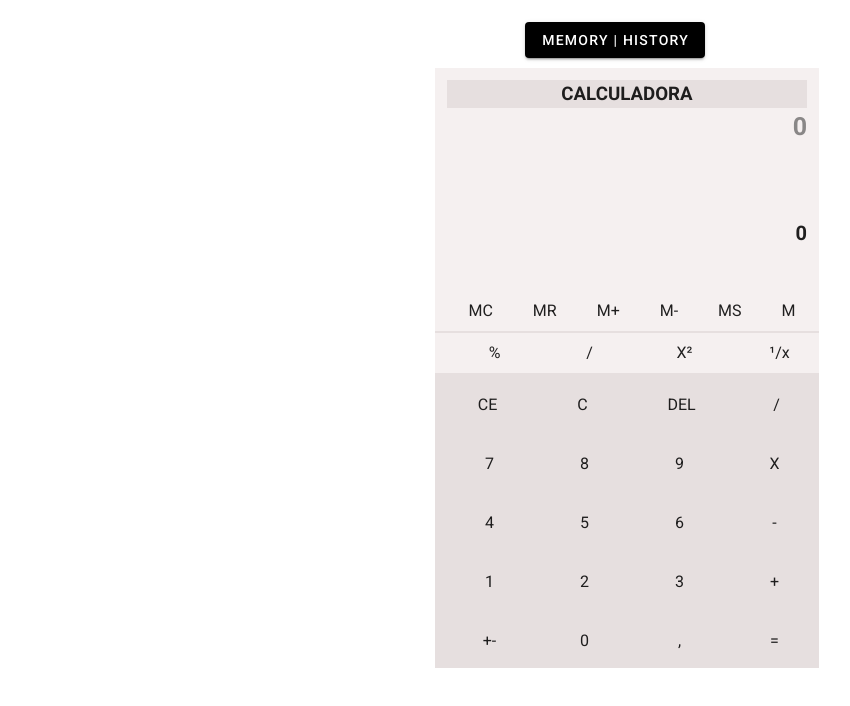
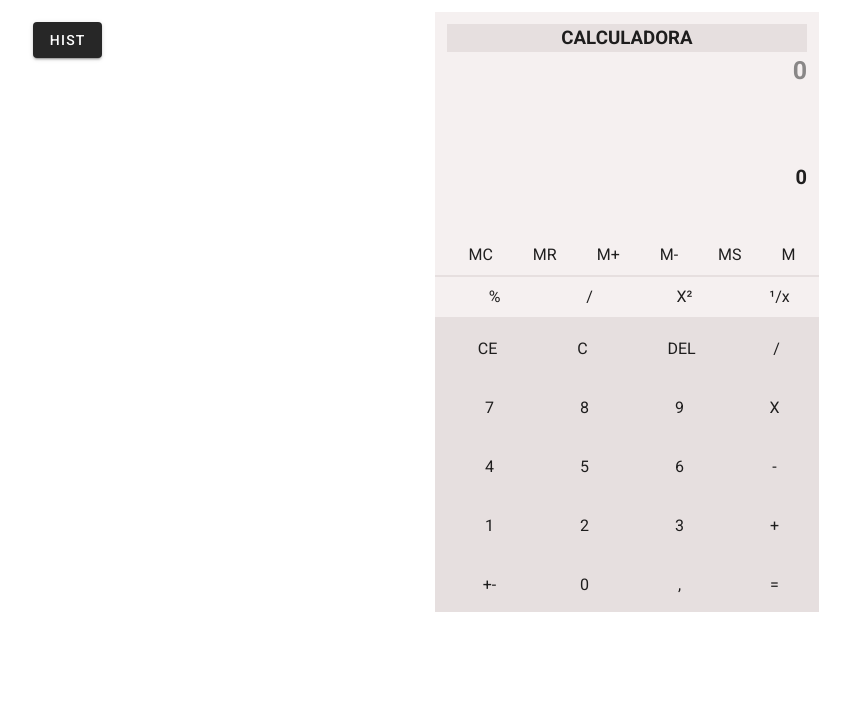
Before and after one commit to GustavoMKarnopp/Calculadora, a Vue app: page / in a window 1280 px wide. Shown: the top 706 px of the page, without its empty margins (25-875 px from the left). Built offline with nearby package versions, Linux system fonts and the light colour scheme.

Commit message:
Estilizando o navegation History

```diff
--- a/src/components/AppCalculadora.vue
+++ b/src/components/AppCalculadora.vue
@@ -1,12 +1,11 @@
 <template>
       <v-col class="text-center" cols="12">
        <AppResult/>
-       <AppLayout class="Layout"/>
+       <!-- <AppLayout class="Layout"/> -->
       </v-col>
 </template>
-
 <script>
-import AppLayout from './shared/AppLayout.vue'
+//import AppLayout from './shared/AppLayout.vue'
 import AppResult from './shared/AppResult.vue'
   export default {
     name: 'AppCalculadora',
@@ -15,7 +14,7 @@ import AppResult from './shared/AppResult.vue'
 
     }),
     components:{
-      AppLayout,
+      //AppLayout,
       AppResult
     }
   }
--- a/src/components/shared/AppResult.vue
+++ b/src/components/shared/AppResult.vue
@@ -1,22 +1,24 @@
 <template>
+    <v-sheet
+      class=" overflow-hidden"
 
+    >
 
-    <v-sheet
-      height="100%"
-      class="overflow-hidden"
-      style="position: relative;"
-    >
-      <v-container class=" fundo fill-height">
+    <AppLayout class="Layout"/>
+
+      <v-container >
         <v-row
-          align="center"
-          justify="center"
+
+        class="posicaoBTN"
         >
           <v-btn
-            color="black"
+
+            class="estilBTN"
+            color="dark"
             dark
             @click.stop="drawer = !drawer"
           >
-            Memory | History
+            Hist
           </v-btn>
         </v-row>
       </v-container>
@@ -25,16 +27,14 @@
         v-model="drawer"
         absolute
         temporary
-        height="100%"
       >
-        <v-list-item >
-
-          <v-list-item-content  >
-            <v-list-item-title>Memory | History</v-list-item-title>
+        <v-list-item>
+          <v-list-item-content>
+            <v-list-item-title>History | Memeory</v-list-item-title>
           </v-list-item-content>
         </v-list-item>
 
-        <v-divider></v-divider> <!--SERVE PARA DIVIDIR A TELA-->
+        <v-divider></v-divider>
 
         <v-list dense>
           <v-list-item
@@ -42,7 +42,8 @@
             :key="item.title"
             link
           >
-               <v-list-item-content>
+
+            <v-list-item-content>
               <v-list-item-title>{{ item.title }}</v-list-item-title>
             </v-list-item-content>
           </v-list-item>
@@ -50,10 +51,13 @@
       </v-navigation-drawer>
     </v-sheet>
 
-
 </template>
 <script>
+  import AppLayout from './AppLayout.vue'
 export default {
+  components:{
+    AppLayout,
+  },
     data () {
     return {
       drawer: null,
@@ -68,4 +72,33 @@ export default {
 </script>
 <style>
 
+ @media (min-width: 320px){
+  .posicaoBTN{
+  max-width: 20%;
+  max-height:100px;
+
+  margin-right: 40px;
+  position: relative;
+}
+ }
+
+ @media (min-width: 768px){
+   .posicaoBTN{
+  height:60px;
+  max-width: 20%;
+  margin-left: 32%;
+  margin-right: 40px;
+  position: relative;
+}
+ }
+  @media (min-width: 1024px){
+  .posicaoBTN{
+  height:60px;
+  max-width: 20%;
+  margin-left: 32%;
+  margin-right: 40px;
+  position: relative;
+}
+}
+
 </style>
```
